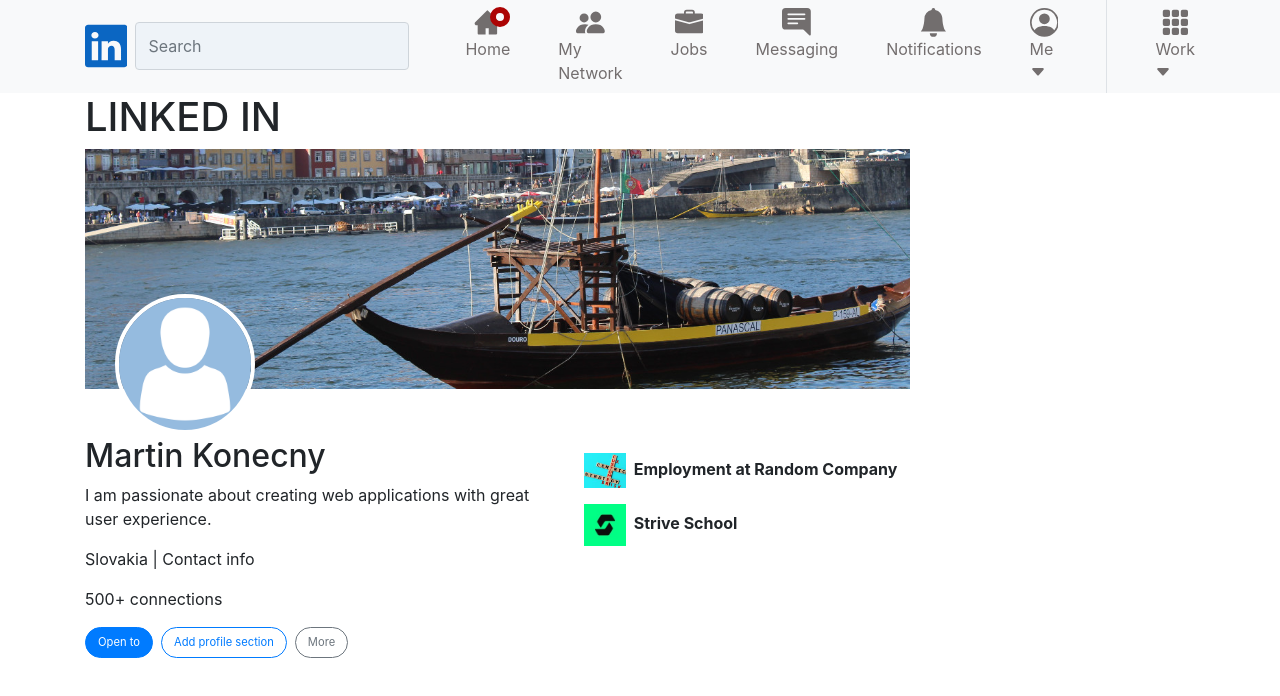
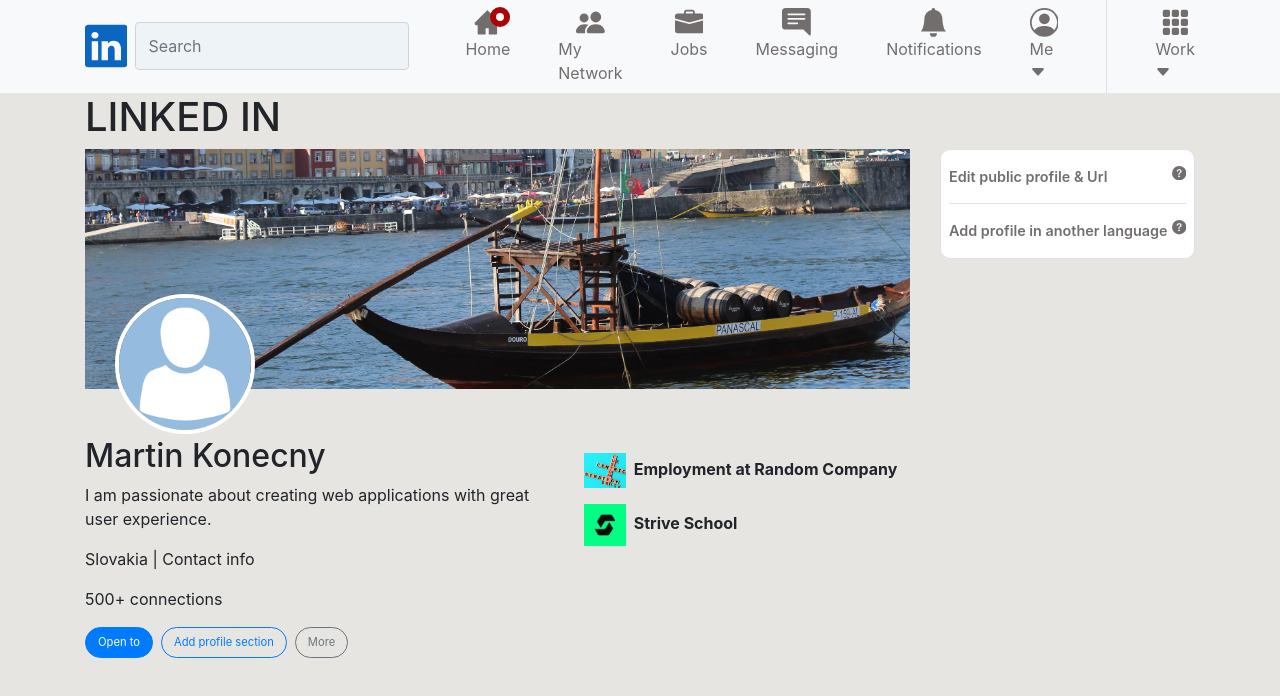
Before and after one commit to martin835/2nd-build-week, a React (Create React App) app in the folder linkedin-react/: page / in a window 1280 px wide. Shown: the top 696 px of the page. Built offline with nearby package versions, Linux system fonts and the light colour scheme.

Commit message:
side edit done

```diff
--- a/linkedin-react/src/App.css
+++ b/linkedin-react/src/App.css
@@ -27,6 +27,18 @@
   top: 8%;
 }
 
+.ali-side-edit {
+  /* border: 0.5px solid rgb(114, 110, 110); */
+  border-radius: 10px;
+  background-color: white;
+}
+
+.ali-side-edit p {
+  font-size: 0.9rem;
+  color: rgb(114, 110, 110);
+  background-color: white;
+  font-weight: 600;
+}
 /* ALI's Styles END  */
 
 /* Gbemi's styles   */
@@ -35,15 +47,12 @@
 
 /* Martin's Styles */
 
-
-.martin-profile-hero-main-container{
-
+.martin-profile-hero-main-container {
   background-position: center 45%;
   background-size: cover;
   background-repeat: no-repeat;
   height: 30vh;
   position: relative;
-
 }
 
 .profile-hero-btns > button {
@@ -52,16 +61,13 @@
   font-size: 0.7rem;
 }
 
-
-
-.martin-profile-hero-main-container > img{
+.martin-profile-hero-main-container > img {
   width: 140px;
   position: absolute;
   bottom: -45px;
   left: 30px;
   border-radius: 75px;
   border: 4px solid white;
-
 }
 
 .martin-profile-hero-thumbnail-image {
--- a/linkedin-react/src/App.js
+++ b/linkedin-react/src/App.js
@@ -4,9 +4,7 @@
 import { Container, Row, Col } from "react-bootstrap";
 import MyNavbar from "./components/MyNavbar";
 import SidebarEdit from "./components/SidebarEdit";
-import ProfileMainHero from './components/ProfileMainHero'
-
-
+import ProfileMainHero from "./components/ProfileMainHero";
 
 function App() {
   return (
@@ -15,12 +13,9 @@
       <Container>
         <h1>LINKED IN</h1>
         <Row>
-
           <Col xs={9}>
-           <ProfileMainHero/>
+            <ProfileMainHero />
           </Col>
-
-          <Col xs={9}>{/*  <ProfileMainSection/> */}</Col>
 
           <Col xs={3}>
             <SidebarEdit />
--- a/linkedin-react/src/components/SidebarEdit.jsx
+++ b/linkedin-react/src/components/SidebarEdit.jsx
@@ -1,10 +1,22 @@
 import { Col, Container, Row } from "react-bootstrap";
+import { BsQuestionCircleFill } from "react-icons/bs";
 
 const SidebarEdit = () => {
   return (
     <Container>
       <Row>
-        <Col xs={12}></Col>
+        <>
+          <div className="ali-side-edit w-100 px-2 border">
+            <p className="my-0 py-3  border-bottom d-flex justify-content-between">
+              Edit public profile & Url
+              <BsQuestionCircleFill />
+            </p>
+            <p className="my-0 py-3 d-flex justify-content-between">
+              Add profile in another language
+              <BsQuestionCircleFill />
+            </p>
+          </div>
+        </>
       </Row>
     </Container>
   );
--- a/linkedin-react/src/index.css
+++ b/linkedin-react/src/index.css
@@ -5,7 +5,7 @@
     sans-serif;
   -webkit-font-smoothing: antialiased;
   -moz-osx-font-smoothing: grayscale;
-  background-color: #e4e2dfe3;
+  background-color: #e4e2dfe3 !important;
 }
 
 code {
```
Also changed, not shown: linkedin-react/src/components/MyNavbar.jsx (+1 -8 lines), linkedin-react/src/components/ProfileMainHero.jsx (+14 -4 lines). Lines whose indentation alone changed are shown as unchanged.
